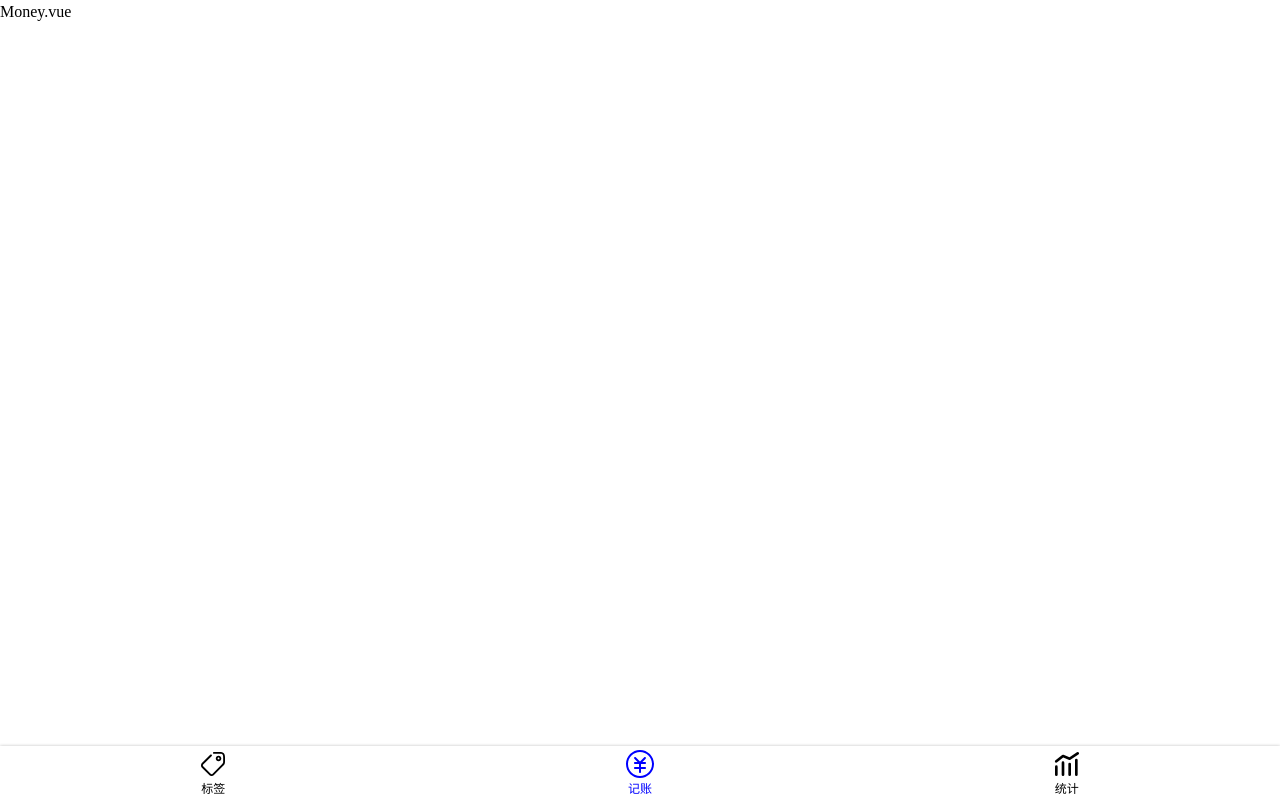
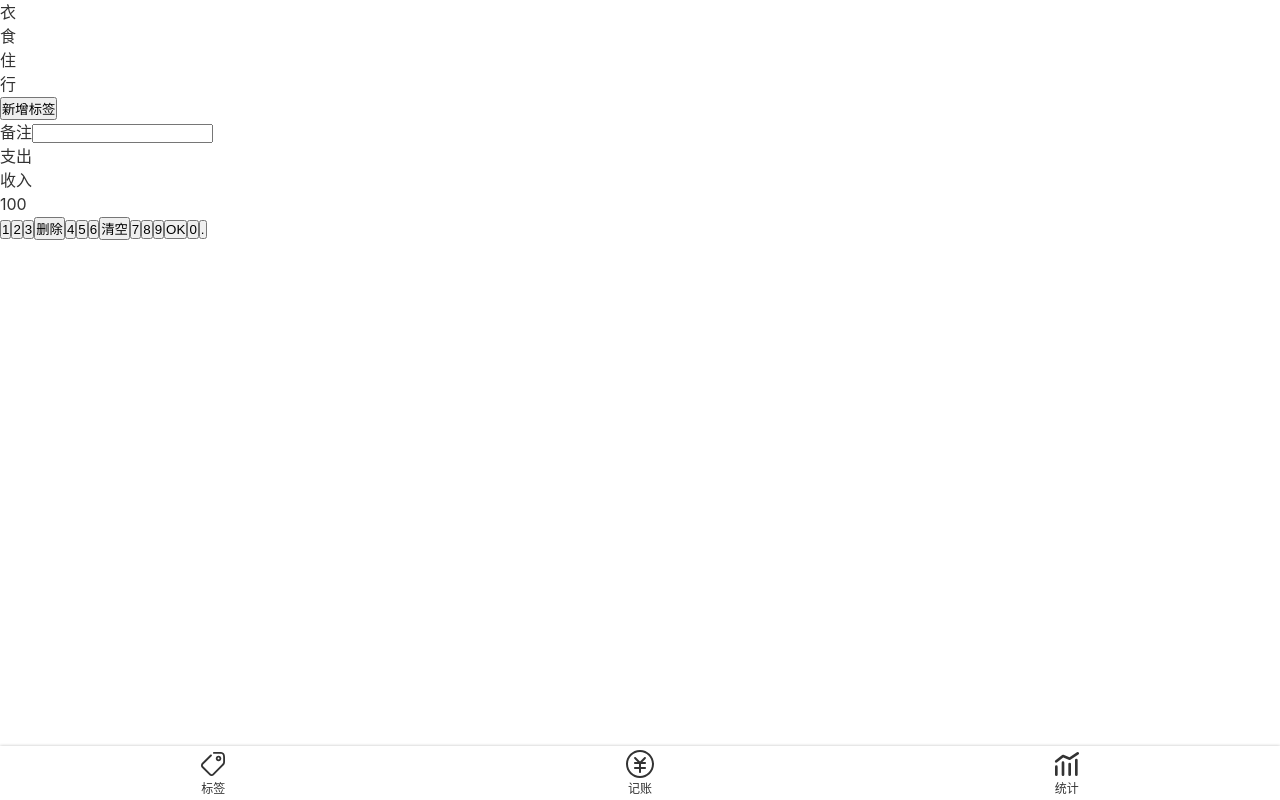
Before and after one commit to jameshuang623/myShineyVue, a Vue app: page /money in a window 1280 px wide. Built offline with nearby package versions, Linux system fonts and the light colour scheme.

Commit message:
添加全局样式和全局变量

```diff
--- a/package.json
+++ b/package.json
@@ -37,6 +37,7 @@
     "lint-staged": "^9.5.0",
     "sass": "^1.26.5",
     "sass-loader": "^8.0.2",
+    "svgo-loader": "^2.2.1",
     "svg-sprite-loader": "^4.1.6",
     "typescript": "~4.1.5",
     "vue-template-compiler": "^2.6.11"
--- a/public/index.html
+++ b/public/index.html
@@ -14,6 +14,5 @@
         Please enable it to continue.</strong>
 </noscript>
 <div id="app"></div>
-<!-- built files will be auto injected -->
 </body>
 </html>
--- a/src/App.vue
+++ b/src/App.vue
@@ -1,38 +1,18 @@
 <template>
-  <div>
+  <div id="app">
     <router-view></router-view>
   </div>
 </template>
 
 <style lang="scss">
-*{
-  margin: 0; padding: 0; box-sizing: border-box;
-}
+@import "assets/style/reset";
+@import "assets/style/helper";
 body{
-  line-height: 1.5;
-}
-a{
-  text-decoration: none;
-  color: inherit;
-}
-#app {
-  font-family: Avenir, Helvetica, Arial, sans-serif;
   -webkit-font-smoothing: antialiased;
   -moz-osx-font-smoothing: grayscale;
-  text-align: center;
-  color: #2c3e50;
+  color: #333;
+  line-height: 1.5;
+  font-family: $font-hei;
 }
 
-#nav {
-  padding: 30px;
-
-  a {
-    font-weight: bold;
-    color: #2c3e50;
-
-    &.router-link-exact-active {
-      color: #42b983;
-    }
-  }
-}
 </style>
--- /dev/null
+++ b/src/assets/style/helper.scss
@@ -0,0 +1,5 @@
+$font-hei: -apple-system, "Noto Sans", "Helvetica Neue", Helvetica, "Nimbus Sans L", Arial, "Liberation Sans", "PingFang SC", "Hiragino Sans GB", "Noto Sans CJK SC", "Source Han Sans SC", "Source Han Sans CN", "Microsoft YaHei", "Wenquanyi Micro Hei", "WenQuanYi Zen Hei", "ST Heiti", SimHei, "WenQuanYi Zen Hei Sharp", sans-serif;
+$font-kai: Baskerville, Georgia, "Liberation Serif", "Kaiti SC", STKaiti, "AR PL UKai CN", "AR PL UKai HK", "AR PL UKai TW", "AR PL UKai TW MBE", "AR PL KaitiM GB", KaiTi, KaiTi_GB2312, DFKai-SB, "TW\-Kai", serif;
+$font-song: Georgia, "Nimbus Roman No9 L", "Songti SC", "Noto Serif CJK SC", "Source Han Serif SC", "Source Han Serif CN", STSong, "AR PL New Sung", "AR PL SungtiL GB", NSimSun, SimSun, "TW\-Sung", "WenQuanYi Bitmap Song", "AR PL UMing CN", "AR PL UMing HK", "AR PL UMing TW", "AR PL UMing TW MBE", PMingLiU, MingLiU, serif;
+
+$color-highlight: #foo;
--- /dev/null
+++ b/src/assets/style/reset.scss
@@ -0,0 +1,9 @@
+*{
+    margin: 0;
+    padding: 0;
+    box-sizing: border-box;
+}
+a{
+    text-decoration: none;
+    color: inherit;
+}
--- a/src/components/Nav.vue
+++ b/src/components/Nav.vue
@@ -23,6 +23,7 @@
 </script>
 
 <style scoped lang="scss">
+@import "src/assets/style/helper";
 nav{
   display: flex;
   box-shadow: 0 0 3px rgba(0, 0, 0 ,0.25);
@@ -40,7 +41,7 @@
     }
   }
   > .item.selected{
-    color: blue;
+    color: $color-highlight;
   }
 }
 
--- a/src/views/Money.vue
+++ b/src/views/Money.vue
@@ -1,6 +1,47 @@
 <template>
   <Layout>
-    Money.vue
+    <div class="tags">
+      <ul class="current">
+        <li>衣</li>
+        <li>食</li>
+        <li>住</li>
+        <li>行</li>
+      </ul>
+      <div class="new">
+        <button>新增标签</button>
+      </div>
+    </div>
+    <div>
+      <label class="notes">
+        <span class="name">备注</span>
+        <input type="text">
+      </label>
+    </div>
+    <div>
+      <ul class="types">
+        <li class="selected">支出</li>
+        <li>收入</li>
+      </ul>
+    </div>
+    <div class="numberPad">
+      <div class="output">100</div>
+      <div class="buttons">
+        <button>1</button>
+        <button>2</button>
+        <button>3</button>
+        <button>删除</button>
+        <button>4</button>
+        <button>5</button>
+        <button>6</button>
+        <button>清空</button>
+        <button>7</button>
+        <button>8</button>
+        <button>9</button>
+        <button>OK</button>
+        <button>0</button>
+        <button>.</button>
+      </div>
+    </div>
   </Layout>
 </template>
 
--- a/vue.config.js
+++ b/vue.config.js
@@ -10,6 +10,9 @@
         .test(/\.svg$/)
         .include.add(dir).end() // 包含 icons 目录
         .use('svg-sprite-loader').loader('svg-sprite-loader').options({extract:false}).end()
+        .use('svgo-loader').loader('svgo-loader')
+        .tap(options => ({...options, plugins: [{removeAttrs: {attrs: 'fill'}}]}))
+        .end()
     config.plugin('svg-sprite').use(require('svg-sprite-loader/plugin'), [{plainSprite: true}])
     config.module.rule('svg').exclude.add(dir) // 其他 svg loader 排除 icons 目录
 
```
Also changed, not shown: src/assets/icons/money.svg, 1 other file (tests, documents, lock files or other folders).
